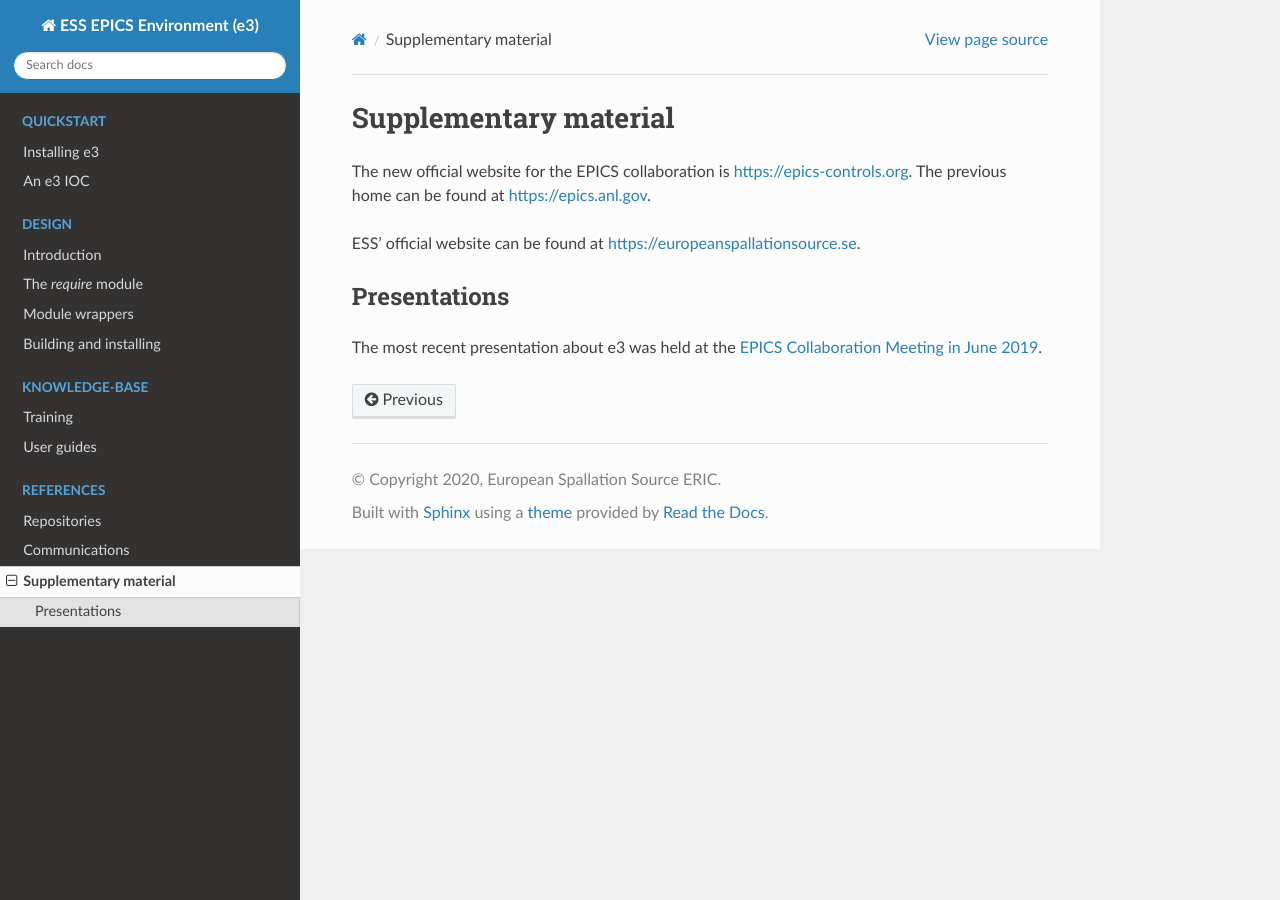
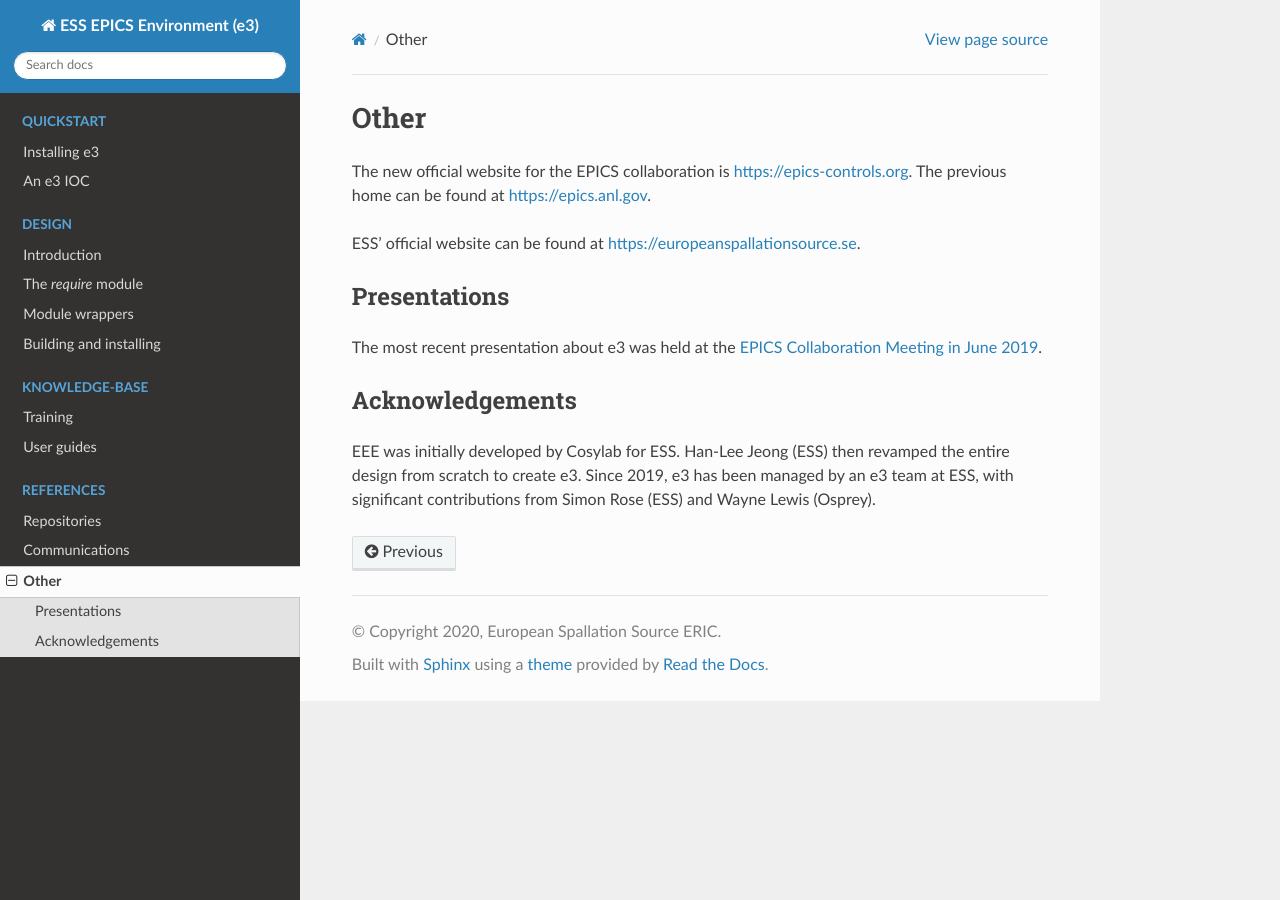
Before and after one commit to ttkorhonen/e3pages, a Sphinx documentation site: the page built from docs/references/3_suppl_material.md, in a window 1280 px wide. Built offline with Sphinx 7.4.7 and the Read the Docs theme 2.0.0, drawn with Linux system fonts in a browser that asks for light colours.

Commit message:
add acknowledgements, add to MAINTAINING

```diff
--- a/docs/references/3_suppl_material.md
+++ b/docs/references/3_suppl_material.md
@@ -1,4 +1,4 @@
-# Supplementary material
+# Other
 
 The new official website for the EPICS collaboration is <https://epics-controls.org>. The previous home can be found at <https://epics.anl.gov>.
 
@@ -7,3 +7,7 @@ ESS' official website can be found at <https://europeanspallationsource.se>.
 ## Presentations
 
 The most recent presentation about e3 was held at the [EPICS Collaboration Meeting in June 2019](https://indico.cern.ch/event/766611/sessions/295953/#20190606).
+
+## Acknowledgements
+
+EEE was initially developed by Cosylab for ESS. Han-Lee Jeong (ESS) then revamped the entire design from scratch to create e3. Since 2019, e3 has been managed by an e3 team at ESS, with significant contributions from Simon Rose (ESS) and Wayne Lewis (Osprey).
```
Also changed, not shown: MAINTAINING.md (+2 -0 lines).
